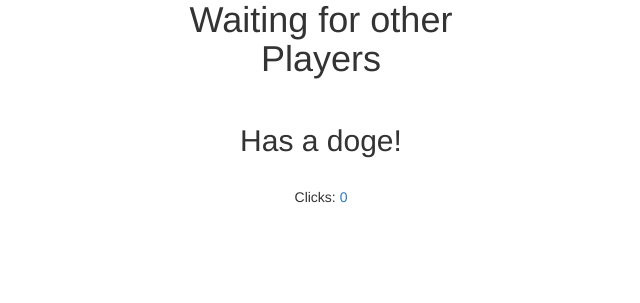
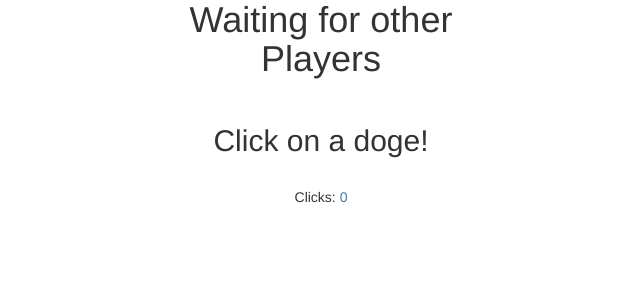
Before and after one commit to JessicaNgo/TeleGiphy, a Django app: template tele_giphy/game/templates/game/multi_waiting_room.html in a window 1280 px wide. Shown: the part 200-503 px from the top of the page, without its empty margins (319-959 px from the left). Run offline with Django 3.2, Linux system fonts and the light colour scheme; the template is opened without the code that fills it, so the values that code supplies are empty; parts of the project's set-up code (start-up, migrations or seed data) failed here and were passed over; some libraries are stand-ins or nearby versions.

Commit message:
minor html changes

```diff
--- a/tele_giphy/game/templates/game/multi_waiting_room.html
+++ b/tele_giphy/game/templates/game/multi_waiting_room.html
@@ -10,11 +10,11 @@
 </div>
 <div class = "row">
     <div class = "text-center">
-        <h2>Has a doge!</h2>
+        <h2>Click on a doge!</h2>
         <script>
             var clicks = 0
             function onClick() {
-                if (clicks == 4){
+                if (clicks > 9){
                     location.href="/waiting_room/{{ token }}"
                 }
                 else {
```
